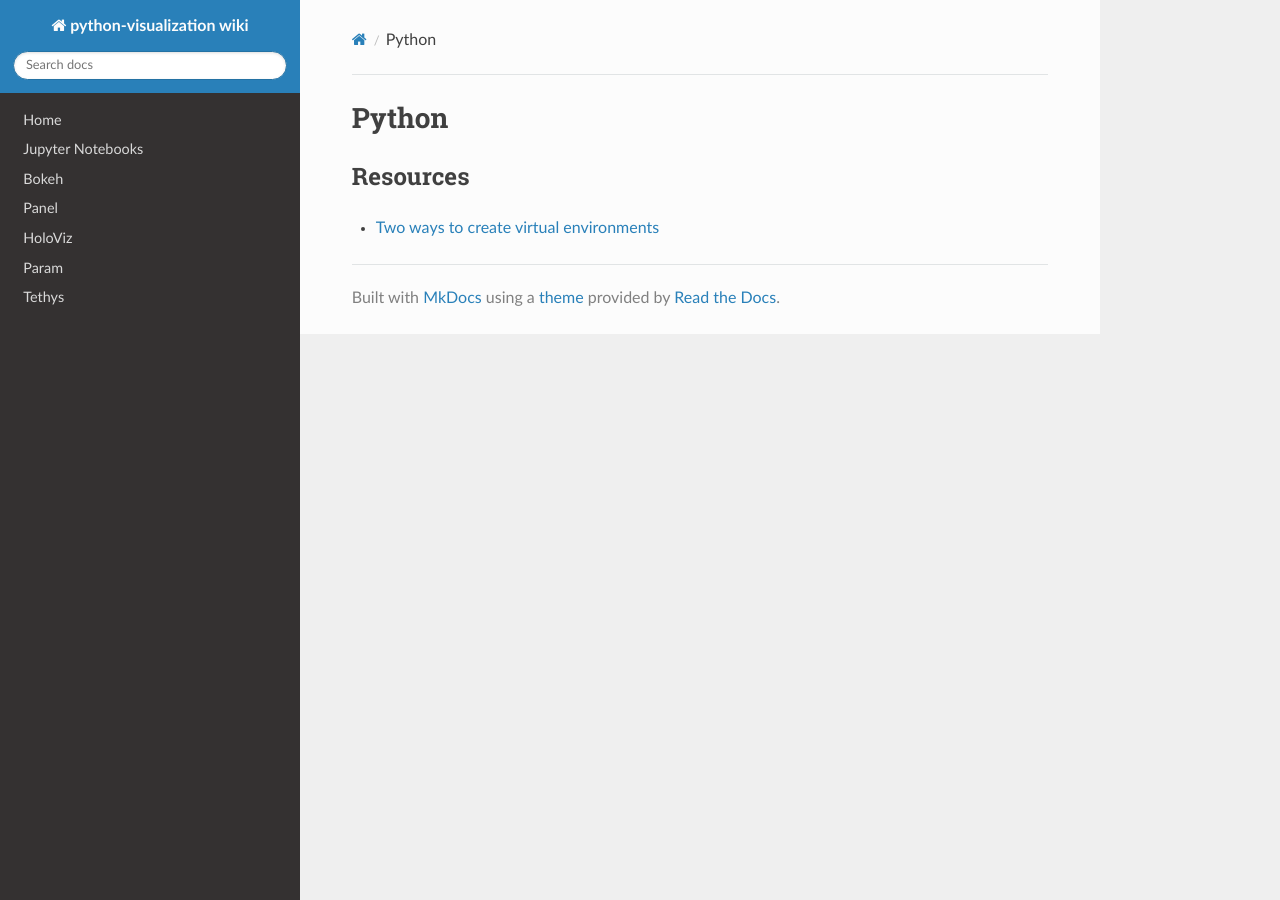
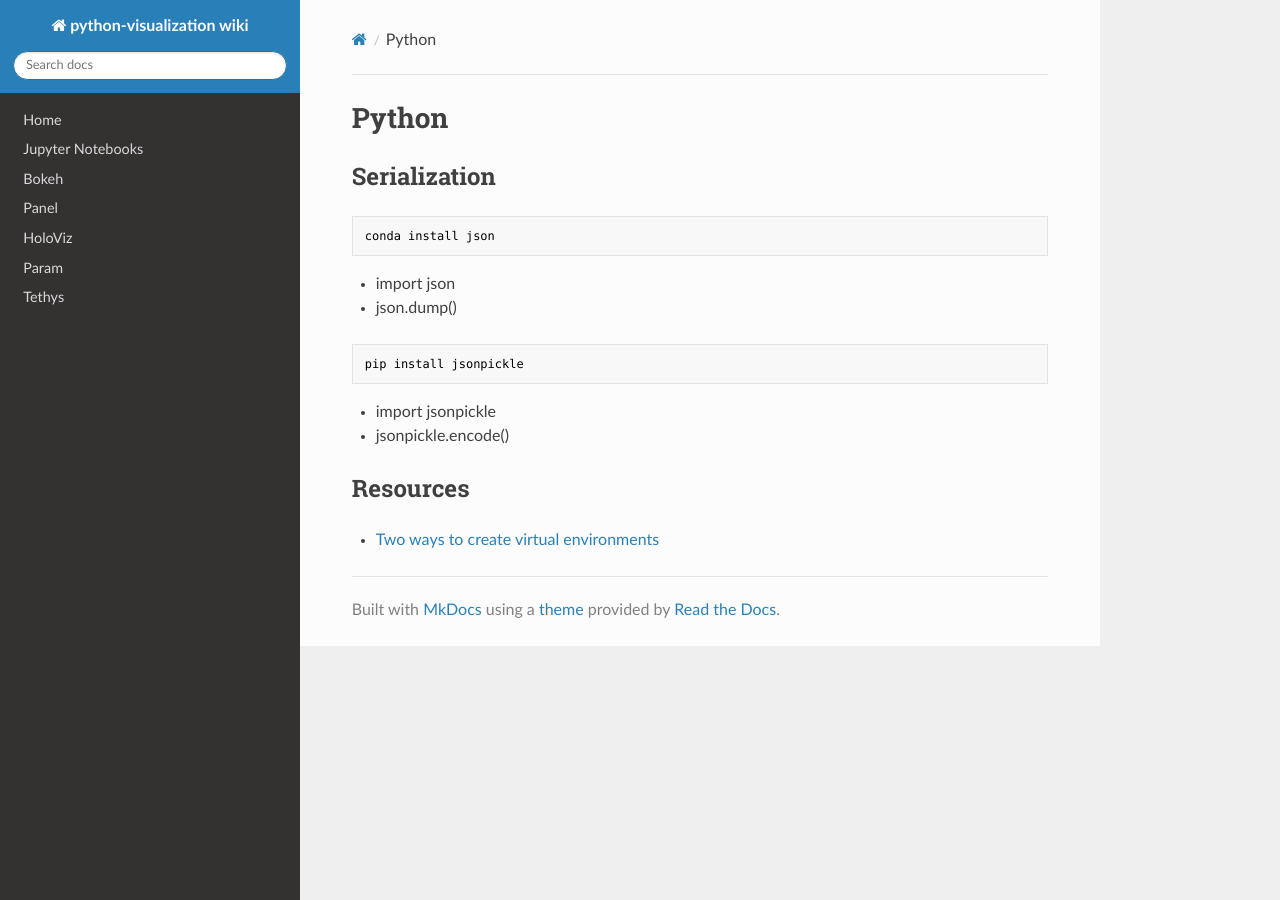
Before and after one commit to shylaclark/python-visualization, an MkDocs documentation site: the page built from docs/python.md, in a window 1280 px wide. Built offline with MkDocs 1.6.1, drawn with Linux system fonts in a browser that asks for light colours; nearby versions of some CDN libraries.

Commit message:
Update python.md

````diff
--- a/docs/python.md
+++ b/docs/python.md
@@ -1,4 +1,18 @@
 # Python
+
+## Serialization
+```bash
+conda install json
+```
+- import json
+- json.dump()
+
+```bash
+pip install jsonpickle
+```
+- import jsonpickle
+- jsonpickle.encode()
+
 
 ## Resources
 - [Two ways to create virtual environments](https://www.datacamp.com/community/tutorials/virtual-environment-in-python)
````
